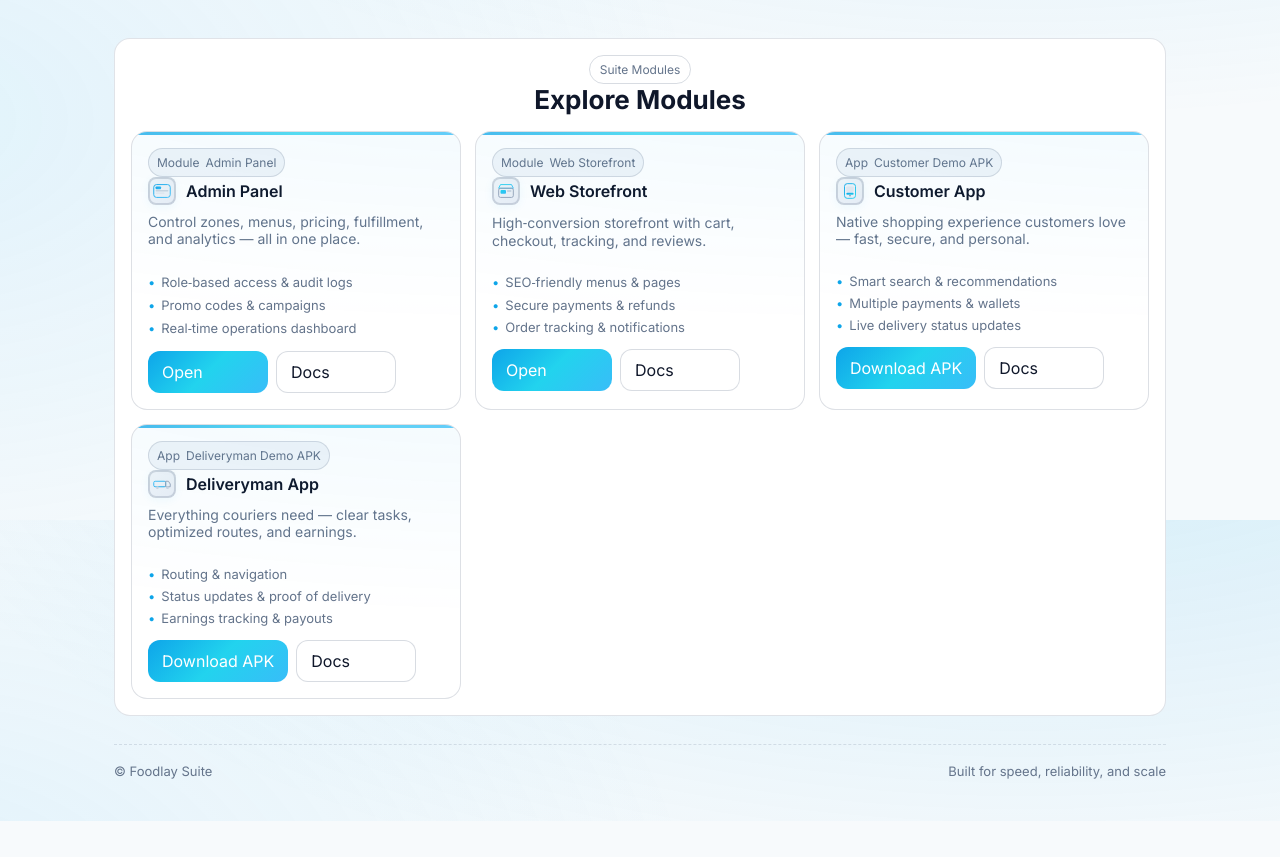
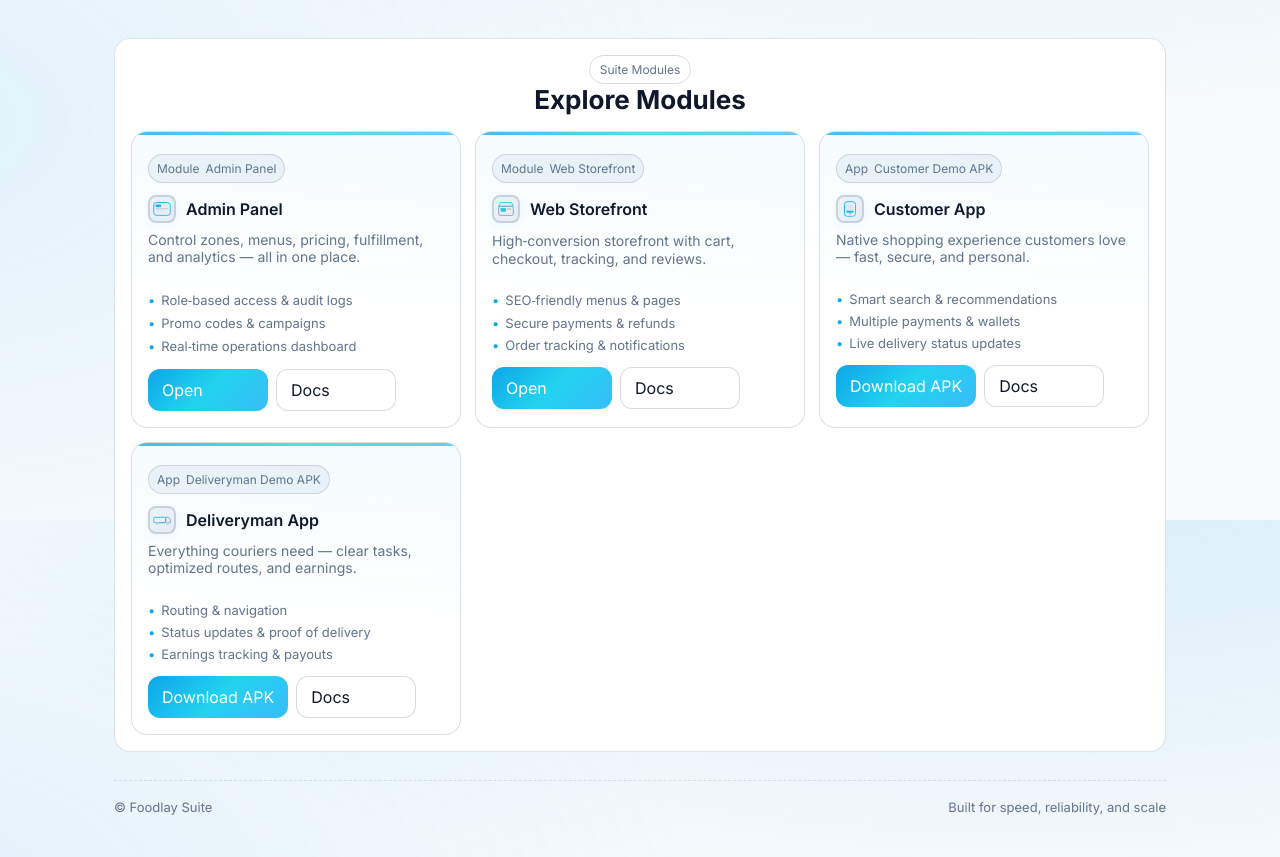
Before and after one commit to alimrun/foodlay-landing, a plain HTML site: page index.html in a window 1280 px wide. Shown: the part 1080-1937 px from the top of the page. Before the commit the page ends 1901 px from the top, so only its background shows below. Drawn offline with Linux system fonts and the light colour scheme; no server answers.

Commit message:
style: adjust spacing in explore section cards
Improve visual consistency by adding top padding to cards and adjusting badge margins within the explore section.

```diff
--- a/assets/css/style.css
+++ b/assets/css/style.css
@@ -338,6 +338,8 @@ a {
 .comes-with { background: var(--surface); border: 1px solid rgba(100,116,139,.2); border-radius: 16px; padding: 16px; position: relative; }
 .comes-with::after { content: ""; position: absolute; inset: -1px; border-radius: 16px; border: 1px solid transparent; background: linear-gradient(#0000,#0000) padding-box, radial-gradient(800px 300px at 110% -120px, rgba(14,165,233,.18), transparent) border-box; opacity: .4; pointer-events: none; }
 .explore { background: var(--surface); border: 1px solid rgba(100, 116, 139, .2); border-radius: 16px; padding: 16px; }
+.explore .card { padding-top: 20px; }
+.explore .card .badge { margin-top: 2px; margin-bottom: 12px; }
 .explore .card { border-color: rgba(100,116,139,.22); }
 .explore .card::before { content: ""; position: absolute; top: 0; left: 0; right: 0; height: 3px; background-image: linear-gradient(135deg, #0ea5e9, #22d3ee, #38bdf8); opacity: .75; }
 .explore .card:hover::before { opacity: 1; }
```
